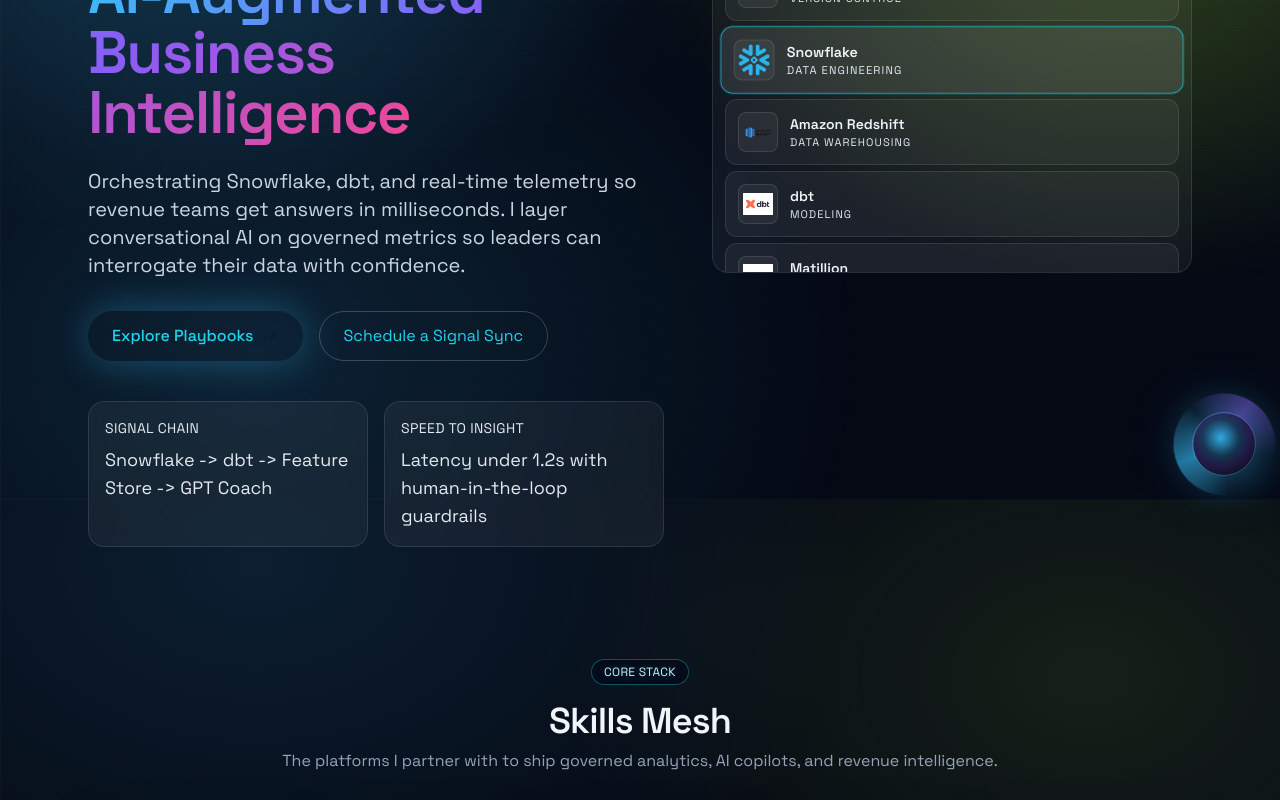
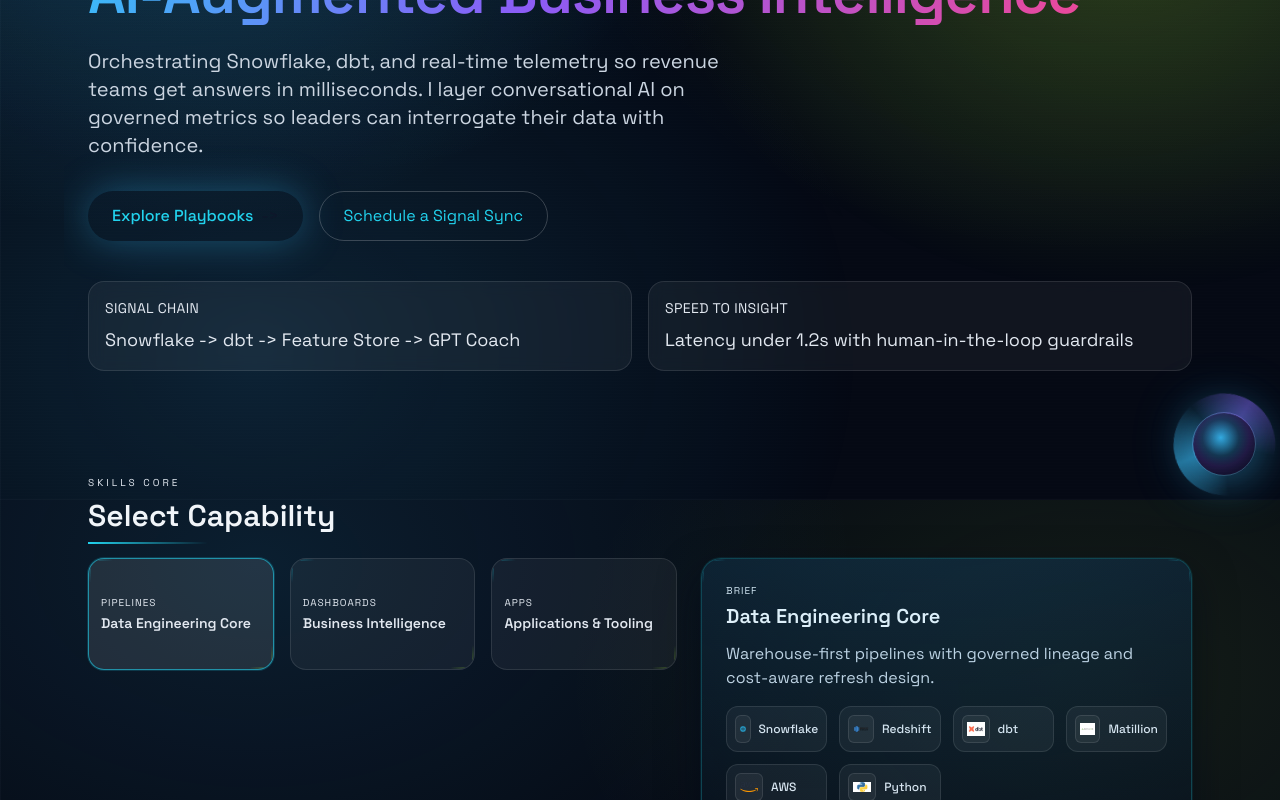
Before and after one commit to vchandrasekaran/venky-portfolio, a Next.js app: page / in a window 1280 px wide. Shown: the part 300-1100 px from the top of the page. Built offline with nearby package versions, Linux system fonts and the light colour scheme.

Commit message:
feat(hud): replace skills with SkillsLoadout (tile + detail)\n- Remove right-rail reel from hero\n- Simplify hero to single column\n- Page uses SkillsLoadout + Ops + Projects loadouts

```diff
--- a/app/globals.css
+++ b/app/globals.css
@@ -231,6 +231,10 @@
   70% { opacity: .25; }
   100% { transform: translateX(120%) skewX(-12deg); opacity: 0; }
 }
+
+/* hide scrollbars utility */
+.no-scrollbar { -ms-overflow-style: none; scrollbar-width: none; }
+.no-scrollbar::-webkit-scrollbar { display: none; }
 .hud-sweep {
   position: absolute;
   inset: 0;
--- a/app/page.tsx
+++ b/app/page.tsx
@@ -1,6 +1,6 @@
 import Hero from '@/components/Hero'
 import Section from '@/components/Section'
-import SkillsGrid from '@/components/SkillsGrid'
+import SkillsLoadout from '@/components/hud/SkillsLoadout'
 import Loadout from '@/components/hud/Loadout'
 import ProjectCard from '@/components/ProjectCard'
 import ProjectsLoadout from '@/components/hud/ProjectsLoadout'
@@ -9,10 +9,8 @@
   return (
     <main>
       <Hero />
-
-      <SkillsGrid />
+      <SkillsLoadout />
       <Loadout />
-
 
       <ProjectsLoadout />
     </main>
--- a/components/Hero.tsx
+++ b/components/Hero.tsx
@@ -1,12 +1,10 @@
-import SkillsReel from '@/components/hud/SkillsReel'
-
 export default function Hero() {
   return (
     <section className="container-max relative overflow-hidden pt-24 pb-16">
       <div className="pointer-events-none absolute -top-40 left-1/2 h-96 w-96 -translate-x-1/2 rounded-full bg-brand.glow/20 blur-3xl" aria-hidden="true" />
       <div className="pointer-events-none absolute -bottom-32 right-10 h-80 w-80 rounded-full bg-brand.accent/10 blur-3xl" aria-hidden="true" />
 
-      <div className="grid items-start gap-12 lg:grid-cols-[1.2fr,1fr]">
+      <div className="grid items-start gap-12">
         <div className="relative z-10">
           <span className="chip bg-brand.accent/15 text-brand.accent">Business Intelligence Data Analyst</span>
           <h1 className="mt-6 text-4xl font-semibold tracking-tight md:text-6xl">
@@ -38,10 +36,7 @@
           </div>
         </div>
 
-        {/* Right column: HUD Skills reel */}
-        <div className="relative z-10">
-          <SkillsReel />
-        </div>
+
       </div>
     </section>
   )
--- /dev/null
+++ b/components/hud/SkillsLoadout.tsx
@@ -0,0 +1,130 @@
+"use client";
+import Image from "next/image";
+import { useState } from "react";
+import { motion, AnimatePresence } from "framer-motion";
+import useBlip from "./useBlip";
+
+type Tool = { name: string; logo: string };
+type SkillBlock = {
+  id: string;
+  title: string;
+  tag: string;
+  desc: string;
+  tools: Tool[];
+};
+
+const CATEGORIES: SkillBlock[] = [
+  {
+    id: 'data-eng',
+    title: 'Data Engineering Core',
+    tag: 'Pipelines',
+    desc: 'Warehouse-first pipelines with governed lineage and cost-aware refresh design.',
+    tools: [
+      { name: 'Snowflake', logo: '/logos/snowflake-logo.png' },
+      { name: 'Redshift', logo: '/logos/redshift-logo.png' },
+      { name: 'dbt', logo: '/logos/dbt-logo.jpg' },
+      { name: 'Matillion', logo: '/logos/matillion-logo.webp' },
+      { name: 'AWS', logo: '/logos/aws-logo.png' },
+      { name: 'Python', logo: '/logos/python-logo.webp' },
+    ],
+  },
+  {
+    id: 'bi',
+    title: 'Business Intelligence',
+    tag: 'Dashboards',
+    desc: 'Executive-ready vizzes with certified datasets, metric layers, and usage telemetry.',
+    tools: [
+      { name: 'Domo', logo: '/logos/domo-logo.webp' },
+      { name: 'Power BI', logo: '/logos/powerbi-logo.png' },
+      { name: 'Tableau', logo: '/logos/tableau-logo.png' },
+      { name: 'Salesforce', logo: '/logos/salesforce-logo.webp' },
+    ],
+  },
+  {
+    id: 'apps',
+    title: 'Applications & Tooling',
+    tag: 'Apps',
+    desc: 'TypeScript apps, APIs and automation that productize analytics and AI copilots.',
+    tools: [
+      { name: 'TypeScript', logo: '/logos/typescript-logo.svg' },
+      { name: 'JavaScript', logo: '/logos/javascript-logo.webp' },
+      { name: 'NumPy', logo: '/logos/numpy-logo.webp' },
+      { name: 'GitHub', logo: '/logos/github.svg' },
+      { name: 'GitLab', logo: '/logos/gitlab-logo.webp' },
+    ],
+  },
+];
+
+export default function SkillsLoadout(){
+  const [active, setActive] = useState<SkillBlock>(CATEGORIES[0]);
+  const blip = useBlip();
+
+  return (
+    <section className="container-max py-10">
+      <header className="mb-6">
+        <p className="text-[10px] uppercase tracking-[0.3em] text-brand.subtle">Skills Core</p>
+        <h2 className="mt-2 text-2xl md:text-3xl font-semibold text-slate-100">Select Capability</h2>
+      </header>
+
+      <div className="grid gap-6 lg:grid-cols-[1.2fr,1fr]">
+        {/* Left: selection tiles */}
+        <div className="grid gap-4 sm:grid-cols-3">
+          {CATEGORIES.map((c) => (
+            <button
+              key={c.id}
+              onClick={() => { blip(); setActive(c); }}
+              className={`group relative h-28 rounded-2xl border p-3 text-left transition ${
+                active.id === c.id ? 'border-cyan-400/60 bg-white/10 shadow-[0_0_0_1px_rgba(34,211,238,0.18)]' : 'border-white/10 bg-white/5 hover:border-cyan-400/35'
+              }`}
+            >
+              <div className="text-[10px] uppercase tracking-widest text-brand.subtle">{c.tag}</div>
+              <div className="mt-1 text-slate-200 font-semibold text-sm leading-snug line-clamp-2">{c.title}</div>
+              <div className="pointer-events-none absolute inset-0 rounded-2xl" style={{
+                background:
+                  "linear-gradient(90deg, rgba(34,211,238,.35), rgba(34,211,238,0)) 0 0/24px 2px no-repeat, " +
+                  "linear-gradient(180deg, rgba(34,211,238,.35), rgba(34,211,238,0)) 0 0/2px 24px no-repeat, " +
+                  "linear-gradient(270deg, rgba(163,230,53,.35), rgba(163,230,53,0)) 100% 100%/24px 2px no-repeat, " +
+                  "linear-gradient(0deg, rgba(163,230,53,.35), rgba(163,230,53,0)) 100% 100%/2px 24px no-repeat",
+              }} />
+              {active.id === c.id ? <span key={c.id + '-sweep'} className="hud-sweep" /> : null}
+            </button>
+          ))}
+        </div>
+
+        {/* Right: details with tool icons */}
+        <div className="card p-5 md:p-6 min-h-[220px]">
+          <div className="flex items-start justify-between gap-3">
+            <div>
+              <p className="text-[10px] uppercase tracking-widest text-brand.subtle">Brief</p>
+              <h3 className="mt-1 text-xl font-semibold text-slate-100">{active.title}</h3>
+            </div>
+          </div>
+
+          <AnimatePresence mode="wait">
+            <motion.p
+              key={active.id}
+              initial={{ opacity: 0, y: 4 }}
+              animate={{ opacity: 1, y: 0 }}
+              exit={{ opacity: 0, y: -4 }}
+              transition={{ duration: 0.18 }}
+              className="mt-3 text-slate-300"
+            >
+              {active.desc}
+            </motion.p>
+          </AnimatePresence>
+
+          <div className="mt-4 grid grid-cols-3 sm:grid-cols-4 gap-3">
+            {active.tools.map(t => (
+              <div key={t.name} className="flex items-center gap-2 rounded-xl border border-white/10 bg-white/5 px-2 py-2">
+                <div className="relative h-7 w-7 overflow-hidden rounded-md border border-white/10 bg-white/5 p-1">
+                  <Image src={t.logo} alt={`${t.name} logo`} width={28} height={28} className="h-full w-full object-contain" />
+                </div>
+                <div className="text-xs font-medium text-slate-200">{t.name}</div>
+              </div>
+            ))}
+          </div>
+        </div>
+      </div>
+    </section>
+  );
+}
--- a/components/hud/SkillsReel.tsx
+++ b/components/hud/SkillsReel.tsx
@@ -1,7 +1,6 @@
 "use client";
 import Image from "next/image";
-import { useCallback, useMemo, useState } from "react";
-import { motion } from "framer-motion";
+import { useEffect, useRef } from "react";
 
 type Skill = { name: string; category: string; logo: string };
 
@@ -23,73 +22,59 @@
   { name: 'GitLab', category: 'Version Control', logo: '/logos/gitlab-logo.webp' }
 ];
 
-const ITEM_H = 72; // px height per item
-const VISIBLE = 7; // render window count (odd preferred)
+export default function SkillsReel() {
+  const trackRef = useRef<HTMLDivElement>(null);
+  const isDown = useRef(false);
+  const startX = useRef(0);
+  const startScroll = useRef(0);
 
-function mod(n: number, m: number) { return ((n % m) + m) % m; }
-
-export default function SkillsReel() {
-  const [index, setIndex] = useState(0);
-
-  const step = useCallback((delta: number) => {
-    setIndex((i) => mod(i + delta, SKILLS.length));
+  // Drag to scroll
+  useEffect(() => {
+    const el = trackRef.current; if (!el) return;
+    const down = (e: PointerEvent) => { isDown.current = true; startX.current = e.clientX; startScroll.current = el.scrollLeft; el.setPointerCapture(e.pointerId); };
+    const move = (e: PointerEvent) => { if (!isDown.current) return; e.preventDefault(); const dx = e.clientX - startX.current; el.scrollLeft = startScroll.current - dx; };
+    const up = (e: PointerEvent) => { isDown.current = false; try { el.releasePointerCapture(e.pointerId); } catch {} };
+    el.addEventListener('pointerdown', down, { passive: false });
+    el.addEventListener('pointermove', move, { passive: false });
+    window.addEventListener('pointerup', up);
+    return () => { el.removeEventListener('pointerdown', down as any); el.removeEventListener('pointermove', move as any); window.removeEventListener('pointerup', up as any); };
   }, []);
 
-  const onWheel = useCallback((e: React.WheelEvent) => {
-    // natural scroll: down -> next
-    if (Math.abs(e.deltaY) < 2) return;
-    step(e.deltaY > 0 ? 1 : -1);
-  }, [step]);
+  // Wheel to horizontal scroll
+  useEffect(() => {
+    const el = trackRef.current; if (!el) return;
+    const onWheel = (e: WheelEvent) => {
+      if (Math.abs(e.deltaY) > Math.abs(e.deltaX)) {
+        el.scrollLeft += e.deltaY;
+        e.preventDefault();
+      }
+    };
+    el.addEventListener('wheel', onWheel, { passive: false });
+    return () => el.removeEventListener('wheel', onWheel as any);
+  }, []);
 
-  const dragHandlers = {
-    drag: "y" as const,
-    dragConstraints: { top: 0, bottom: 0 },
-    dragElastic: 0.2,
-    onDragEnd: (_: any, info: { offset: { y: number }, velocity: { y: number } }) => {
-      const travel = info.offset.y + info.velocity.y * 0.2; // momentum-ish
-      const steps = Math.round(-travel / (ITEM_H * 0.9));
-      if (steps !== 0) step(steps);
-    }
-  };
-
-  const windowed = useMemo(() => {
-    const half = Math.floor(VISIBLE / 2);
-    const items: { skill: Skill; pos: number }[] = [];
-    for (let o = -half; o <= half; o++) {
-      const idx = mod(index + o, SKILLS.length);
-      items.push({ skill: SKILLS[idx], pos: o });
-    }
-    return items;
-  }, [index]);
+  const scrollBy = (dx: number) => { const el = trackRef.current; if (!el) return; el.scrollBy({ left: dx, behavior: 'smooth' }); };
 
   return (
-    <aside className="relative h-[420px] w-full overflow-hidden rounded-2xl border border-white/10 bg-white/5 backdrop-blur">
-      <div className="absolute inset-x-0 top-0 h-16 bg-gradient-to-b from-brand.bg/80 to-transparent pointer-events-none" />
-      <div className="absolute inset-x-0 bottom-0 h-16 bg-gradient-to-t from-brand.bg/80 to-transparent pointer-events-none" />
-      <div className="absolute inset-0" onWheel={onWheel}>
-        <motion.div {...dragHandlers} className="relative h-full touch-pan-y cursor-grab active:cursor-grabbing">
-          {windowed.map(({ skill, pos }) => (
-            <motion.div
-              key={skill.name}
-              layout
-              style={{ top: '50%', translateY: pos * ITEM_H - (ITEM_H / 2), position: 'absolute', left: 12, right: 12 }}
-              className={`flex items-center gap-3 rounded-xl border px-3 py-3 ${pos === 0 ? 'border-cyan-400/60 bg-white/10 shadow-[0_0_0_1px_rgba(34,211,238,0.18)]' : 'border-white/10 bg-white/5'}`}
-              initial={{ opacity: 0, scale: 0.98 }}
-              animate={{ opacity: 1, scale: pos === 0 ? 1.02 : 1 }}
-              transition={{ type: 'spring', stiffness: 220, damping: 24 }}
-              onClick={() => step(-pos)}
-            >
-              <div className="relative h-10 w-10 overflow-hidden rounded-lg border border-white/10 bg-white/5 p-1">
-                <Image src={skill.logo} alt={`${skill.name} logo`} width={40} height={40} className="h-full w-full object-contain" />
-              </div>
-              <div className="flex-1">
-                <div className="text-sm font-semibold text-slate-100">{skill.name}</div>
-                <div className="text-[11px] uppercase tracking-widest text-brand.subtle">{skill.category}</div>
-              </div>
-            </motion.div>
+    <aside className="relative h-[120px] w-full overflow-hidden rounded-2xl border border-white/10 bg-white/5 backdrop-blur">
+      {/* edge fades */}
+      <div className="pointer-events-none absolute left-0 top-0 h-full w-10 bg-gradient-to-r from-brand.bg/90 to-transparent" />
+      <div className="pointer-events-none absolute right-0 top-0 h-full w-10 bg-gradient-to-l from-brand.bg/90 to-transparent" />
+
+      {/* track */}
+      <div ref={trackRef} className="no-scrollbar h-full w-full overflow-x-auto scroll-smooth">
+        <div className="flex h-full items-center gap-3 px-3">
+          {[...SKILLS, ...SKILLS].map((s, i) => (
+            <div key={s.name + i} className="shrink-0 rounded-xl border border-white/10 bg-white/5 p-2 w-16 h-16 flex items-center justify-center hover:border-cyan-400/40 transition">
+              <Image src={s.logo} alt={`${s.name} logo`} width={40} height={40} className="h-10 w-10 object-contain" />
+            </div>
           ))}
-        </motion.div>
+        </div>
       </div>
+
+      {/* controls */}
+      <button onClick={() => scrollBy(-240)} className="absolute left-1 top-1/2 -translate-y-1/2 rounded-full border border-white/10 bg-white/10 px-2 py-1 text-xs text-slate-200 hover:border-cyan-400/40">◀</button>
+      <button onClick={() => scrollBy(240)} className="absolute right-1 top-1/2 -translate-y-1/2 rounded-full border border-white/10 bg-white/10 px-2 py-1 text-xs text-slate-200 hover:border-cyan-400/40">▶</button>
     </aside>
   );
 }
```
